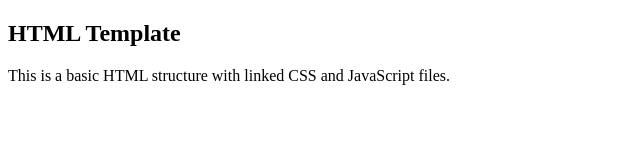
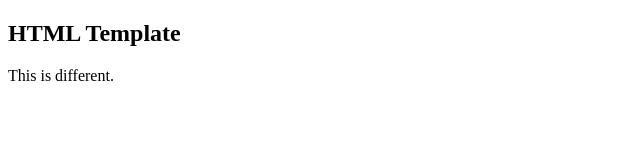
Before and after one commit to zacker232423/webdev-task-001, a plain HTML site: page index.html in a window 1280 px wide. Shown: the whole page, without its empty margins (0-640 px from the left). Drawn offline with Linux system fonts and the light colour scheme.

Commit message:
Update index.html

```diff
--- a/index.html
+++ b/index.html
@@ -22,7 +22,7 @@
 
             <h1>HTML Template</h1>
 
-            <p>This is a basic HTML structure with linked CSS and JavaScript files.</p>
+            <p>This is different.</p>
 
         </main>
 
```
